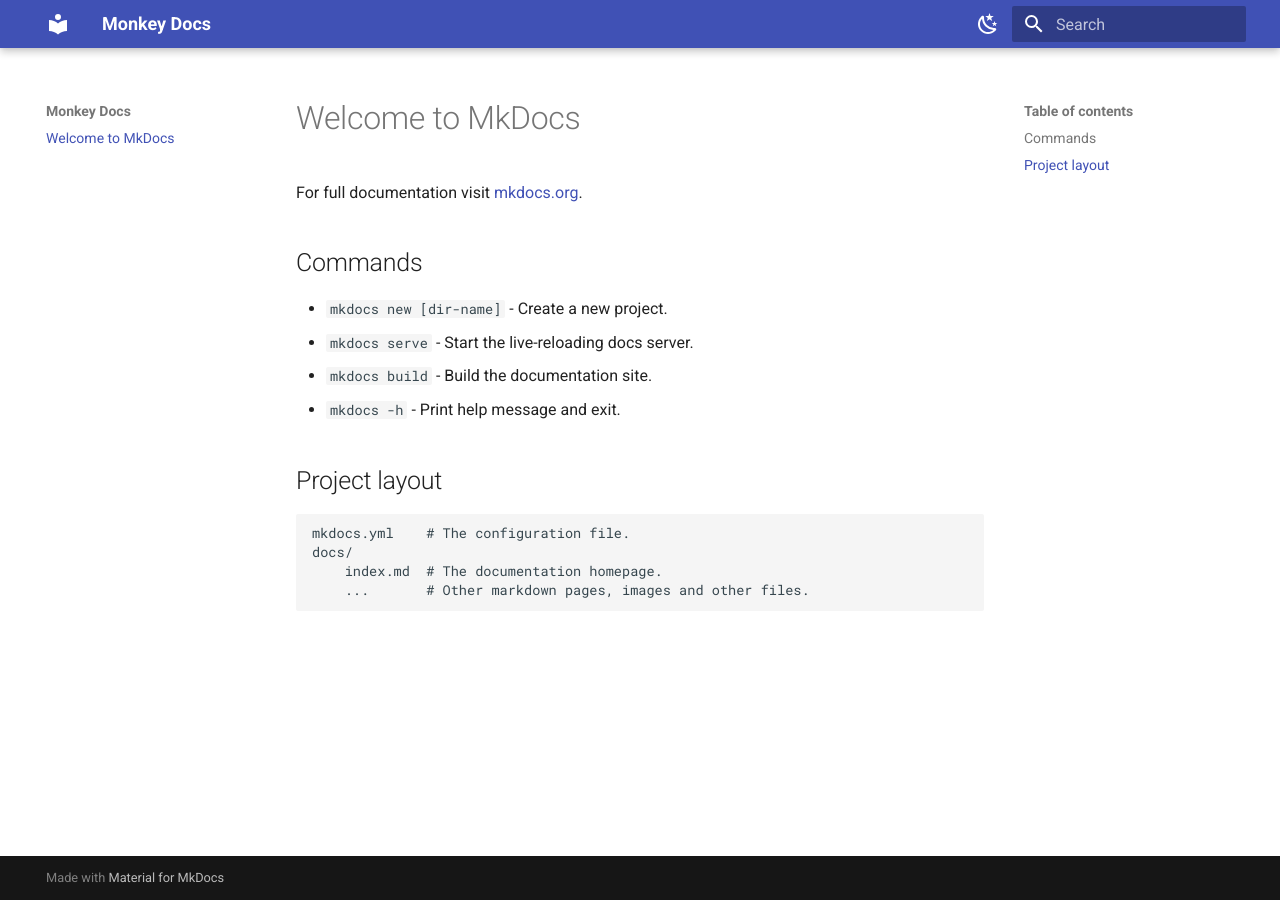
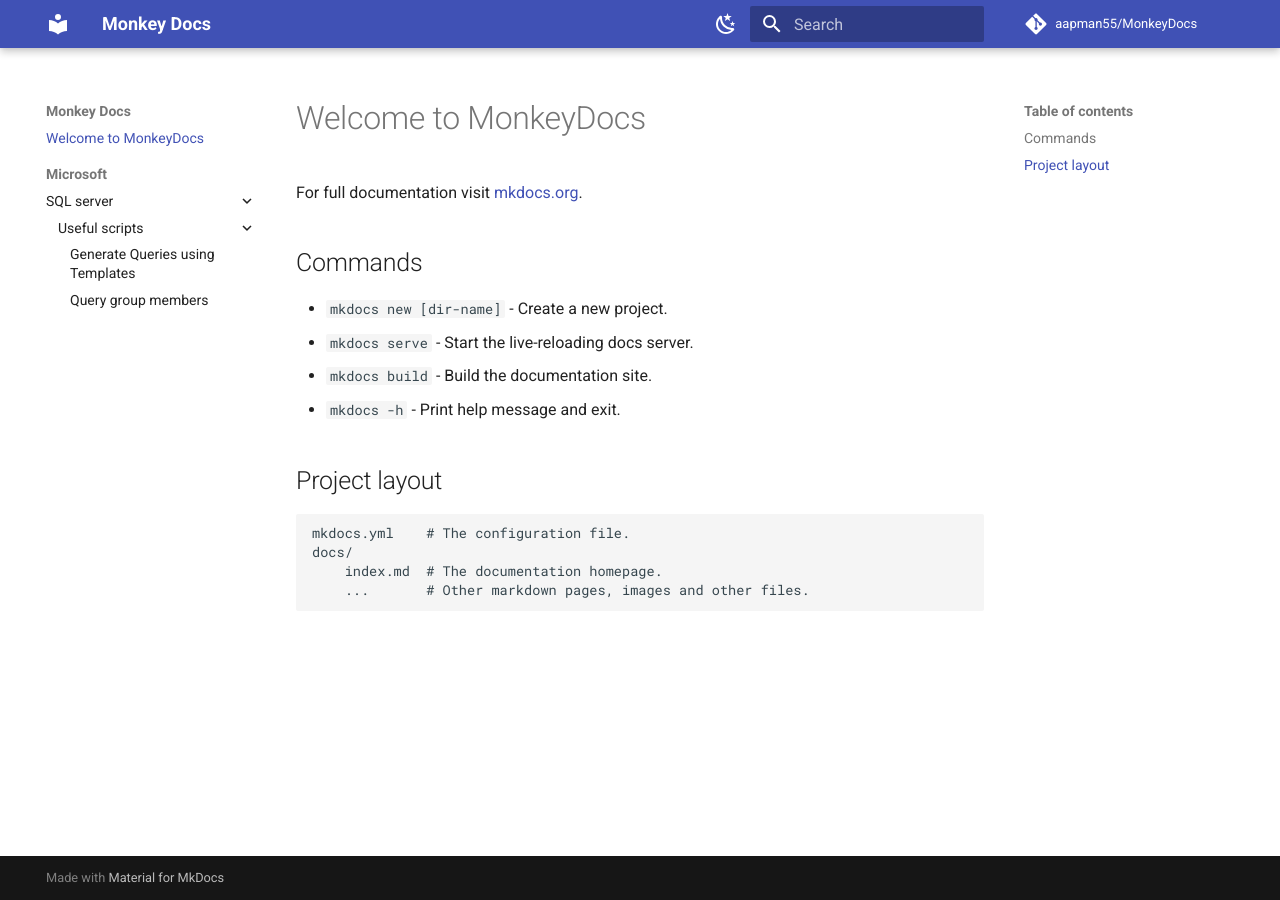
Before and after one commit to aapman55/MonkeyDocs, an MkDocs documentation site: the page built from docs/index.md, in a window 1280 px wide. Built offline with MkDocs 1.6.1 and Material for MkDocs 9.7.7, drawn with Linux system fonts in a browser that asks for light colours; comment, search, counter and statistics services are not loaded.

Commit message:
Some initial customizations + add first test pages (#4)
* Added testpage + enabled encil for editing

* Add oroject information section

* Add some more customisations

```diff
--- a/docs/index.md
+++ b/docs/index.md
@@ -1,4 +1,4 @@
-# Welcome to MkDocs
+# Welcome to MonkeyDocs
 
 For full documentation visit [mkdocs.org](https://www.mkdocs.org).
 
--- a/mkdocs.yml
+++ b/mkdocs.yml
@@ -1,6 +1,24 @@
+# Project information
 site_name: Monkey Docs
+site_url: https://aapman55.github.io/MonkeyDocs/
+site_author: aapman
+site_description: >-
+  This is not a resource site. Just a brain dump of useful stuff
+  for tools I encounter.
+
+# Theme
 theme:
   name: material
+  features:
+    - content.code.annotate
+    - navigation.expand
+    - navigation.indexes
+    - navigation.sections
+    - navigation.top
+    - navigation.tracking
+    - search.highlight
+    - search.share
+    - search.suggest
   palette:
     - media: "(prefers-color-scheme: light)"
       scheme: default
@@ -16,3 +34,42 @@
       toggle:
         icon: material/weather-sunny
         name: Switch to light mode
+
+# Enable pencil icon to directly modify page
+repo_name: aapman55/MonkeyDocs
+repo_url: https://github.com/aapman55/MonkeyDocs
+edit_uri: edit/main/docs/
+
+# Plugins
+plugins:
+  - search
+
+markdown_extensions:
+  - pymdownx.betterem:
+      smart_enable: all
+  - pymdownx.emoji:
+      emoji_index: !!python/name:materialx.emoji.twemoji
+      emoji_generator: !!python/name:materialx.emoji.to_svg
+  - pymdownx.magiclink
+  - pymdownx.superfences
+  - pymdownx.tabbed:
+      alternate_style: true
+  - pymdownx.tasklist:
+      custom_checkbox: true
+  - pymdownx.details
+  - admonition
+  - meta
+  - footnotes
+  - tables
+  - toc:
+      permalink: true
+      toc_depth: 3
+
+# Page tree
+nav:
+  - Welcome to MonkeyDocs: index.md
+  - Microsoft:
+      - SQL server:
+        - Useful scripts:
+          - Generate Queries using Templates: Microsoft/SQL_server/useful_scripts/GenerateTemplatedQueries.md
+          - Query group members: Microsoft/SQL_server/useful_scripts/GroupMembersQuery.md
```
Also changed, not shown: docs/Microsoft/SQL_server/useful_scripts/GenerateTemplatedQueries.md (added, +14 -0 lines), docs/Microsoft/SQL_server/useful_scripts/GroupMembersQuery.md (added, +19 -0 lines).
